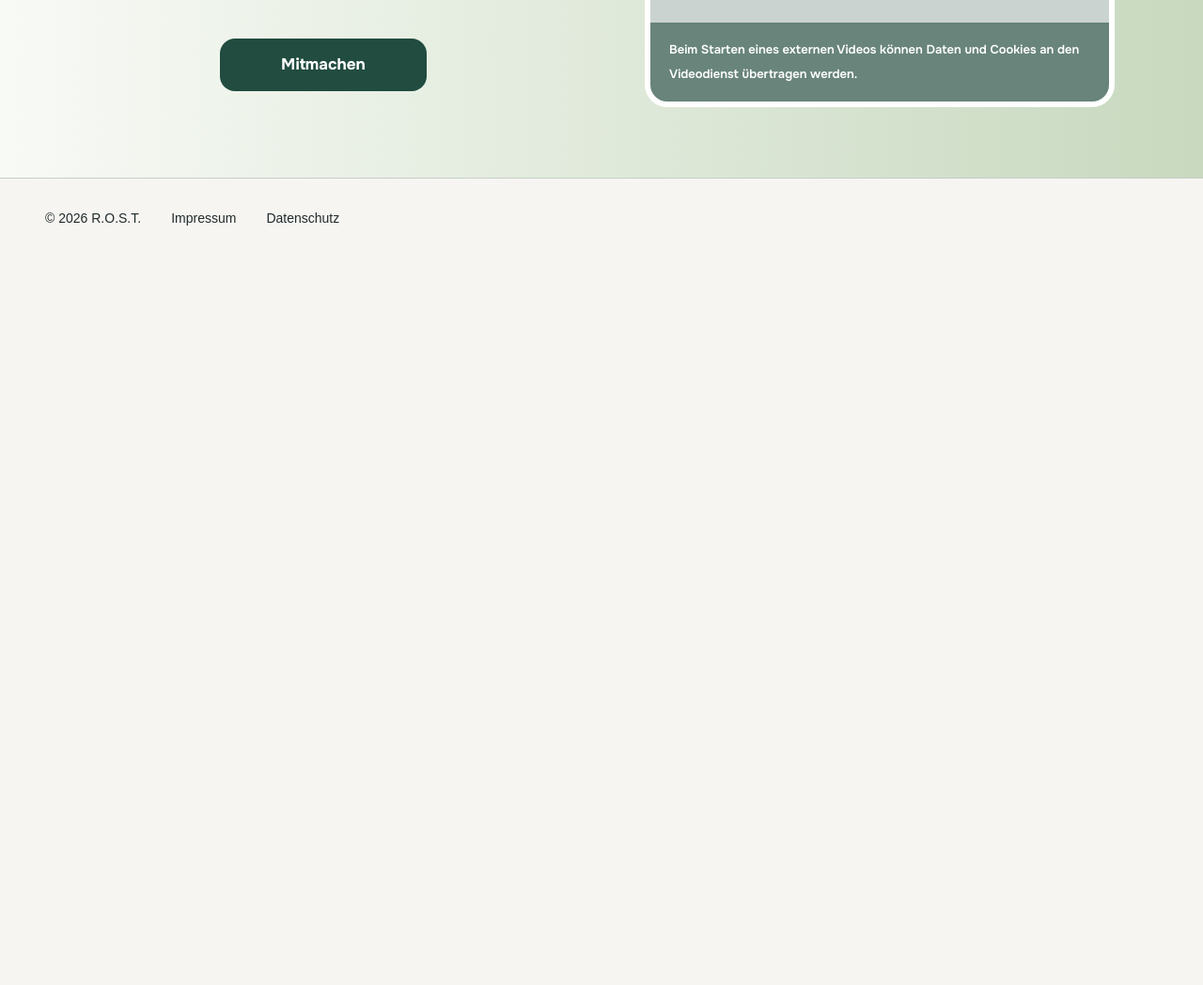
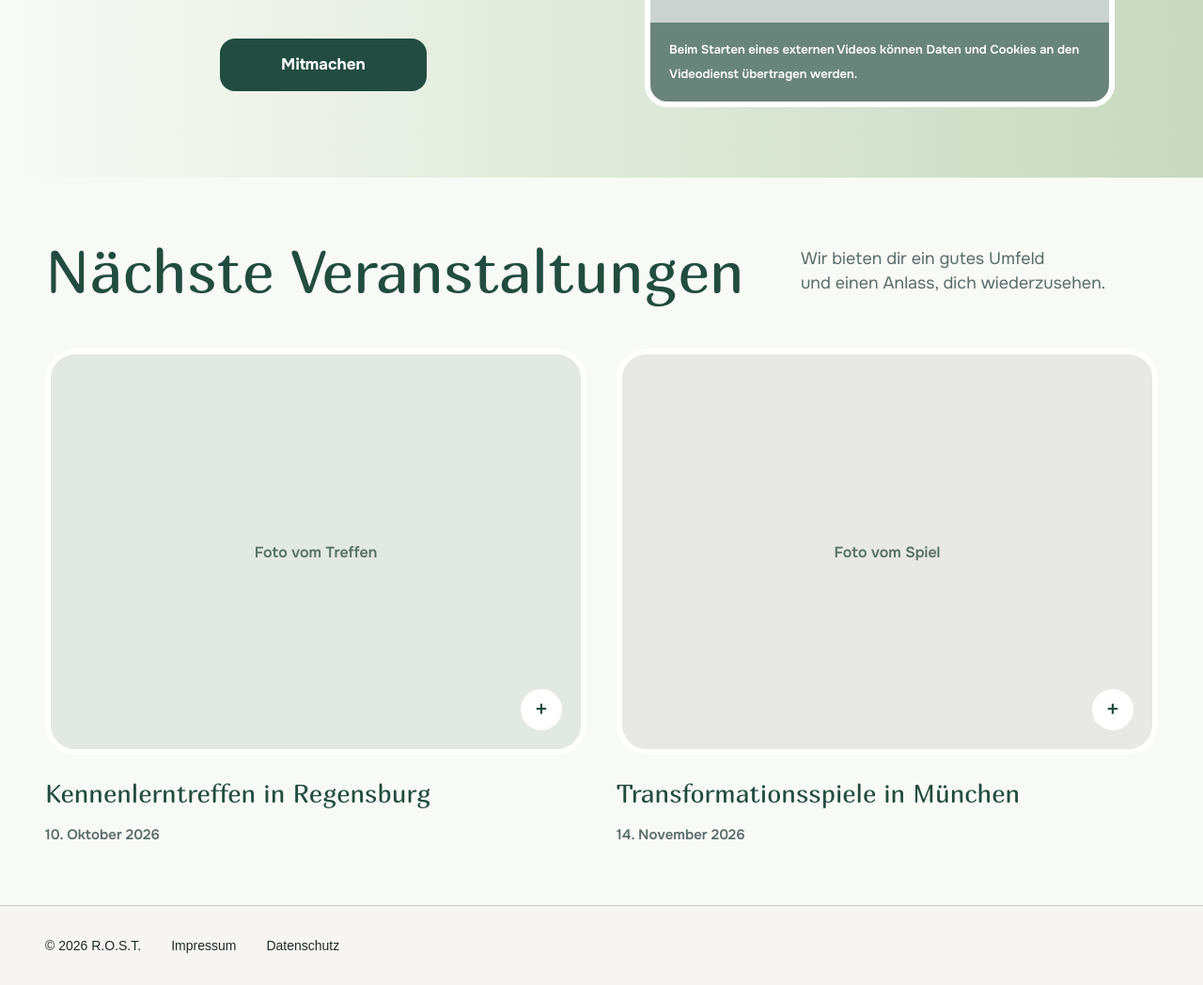
Before and after one commit to SergeyMartyn/rost, an Astro site: page /de in a window 1280 px wide. Shown: the part 589-1637 px from the top of the page at 94% size. Before the commit the page ends 863 px from the top, so only its background shows below. Built offline with nearby package versions, Linux system fonts and the light colour scheme; Astro itself is replaced by a stand-in of ours.

Commit message:
feat(home): add responsive events section with shared spacing tokens

```diff
--- /dev/null
+++ b/src/components/Events.astro
@@ -0,0 +1,89 @@
+---
+import type { Language } from '../lib/site';
+
+const { lang } = Astro.props as { lang: Language };
+
+const copy =
+  lang === 'ru'
+    ? {
+        heading: 'Ближайшие мероприятия',
+        value: [
+          'Мы предлагаем вам хорошее окружение,',
+          'а также повод встретиться снова.',
+        ],
+        events: [
+          {
+            name: 'Встреча-знакомство в Регенсбурге',
+            date: '10 октября 2026',
+            datetime: '2026-10-10',
+            placeholder: 'Фото встречи',
+          },
+          {
+            name: 'Трансформационные игры в Мюнхене',
+            date: '14 ноября 2026',
+            datetime: '2026-11-14',
+            placeholder: 'Фото игры',
+          },
+        ],
+      }
+    : {
+        heading: 'Nächste Veranstaltungen',
+        value: [
+          'Wir bieten dir ein gutes Umfeld',
+          'und einen Anlass, dich wiederzusehen.',
+        ],
+        events: [
+          {
+            name: 'Kennenlerntreffen in Regensburg',
+            date: '10. Oktober 2026',
+            datetime: '2026-10-10',
+            placeholder: 'Foto vom Treffen',
+          },
+          {
+            name: 'Transformationsspiele in München',
+            date: '14. November 2026',
+            datetime: '2026-11-14',
+            placeholder: 'Foto vom Spiel',
+          },
+        ],
+      };
+---
+
+<section class="events" aria-labelledby="events-title">
+  <div class="events__inner site-container">
+    <div class="events__intro">
+      <h2 class="events__heading" id="events-title">
+        {copy.heading}
+      </h2>
+      <p class="events__value">
+        {copy.value.map((line) => (
+          <span>{line}</span>
+        ))}
+      </p>
+    </div>
+
+    <div class="events__grid">
+      {copy.events.map((event, index) => (
+        <article class="events__item">
+          <div
+            class:list={[
+              'events__frame',
+              { 'events__frame--game': index === 1 },
+            ]}
+          >
+            <div class="events__photo" aria-hidden="true">
+              <span class="events__photo-label">{event.placeholder}</span>
+            </div>
+            <span class="events__plus" aria-hidden="true">
+              +
+            </span>
+          </div>
+          <h3 class="events__name">{event.name}</h3>
+          <time class="events__date" datetime={event.datetime}>
+            {event.date}
+          </time>
+        </article>
+      ))}
+    </div>
+  </div>
+</section>
--- a/src/pages/[...path].astro
+++ b/src/pages/[...path].astro
@@ -1,6 +1,7 @@
 ---
 import Layout from '../layouts/Layout.astro';
 import Hero from '../components/Hero.astro';
+import Events from '../components/Events.astro';
 import {
   routes,
   languages,
@@ -31,7 +32,10 @@ const title = page === 'home' ? t.title : t[page];
   }
 >
   {page === 'home' ? (
-    <Hero lang={lang} />
+    <>
+      <Hero lang={lang} />
+      <Events lang={lang} />
+    </>
   ) : (
     <div class="max-w-3xl">
       <p class="text-accent mb-5">
--- /dev/null
+++ b/src/styles/events.css
@@ -0,0 +1,166 @@
+@layer components {
+  .events {
+    padding-block: var(--space-section-block);
+    background: var(--color-events-surface);
+    color: var(--color-brand);
+    font-family: var(--font-hero-sans);
+  }
+
+  .events__intro {
+    display: flex;
+    flex-direction: column;
+    align-items: center;
+    gap: var(--space-text-stack);
+    text-align: center;
+  }
+
+  .events__heading {
+    margin: 0;
+    font-family: var(--font-display);
+    font-size: 38px;
+    font-weight: 400;
+    line-height: 1.1;
+  }
+
+  .events__value {
+    margin: 0;
+    color: var(--color-hero-copy);
+    font-size: 16px;
+    line-height: 1.45;
+  }
+
+  .events__value span {
+    display: block;
+  }
+
+  .events__grid {
+    display: grid;
+    gap: var(--space-media-row) var(--space-media-column);
+    margin-top: var(--space-section-media);
+  }
+
+  .events__item {
+    min-width: 0;
+  }
+
+  .events__frame {
+    position: relative;
+    aspect-ratio: 35 / 29;
+    overflow: hidden;
+    border: 6px solid white;
+    border-radius: var(--radius-4xl);
+    background: var(--color-events-photo-meetup);
+    transition: transform 260ms ease;
+  }
+
+  .events__frame--game {
+    background: var(--color-events-photo-game);
+  }
+
+  .events__photo {
+    display: grid;
+    width: 100%;
+    height: 100%;
+    place-items: center;
+    border-radius: calc(var(--radius-4xl) - 6px);
+    background: inherit;
+    color: var(--color-events-placeholder-text);
+    font-size: 16px;
+    font-weight: 600;
+    transition: transform 320ms ease;
+  }
+
+  .events__plus {
+    position: absolute;
+    right: 20px;
+    bottom: 20px;
+    display: grid;
+    width: 44px;
+    height: 44px;
+    place-items: center;
+    border-radius: 50%;
+    background: white;
+    color: var(--color-brand);
+    font-size: 28px;
+    line-height: 1;
+  }
+
+  .events__item:hover .events__frame {
+    transform: translateY(-8px);
+  }
+
+  .events__item:hover .events__photo {
+    transform: translateY(-16px) scale(1.04);
+  }
+
+  .events__name {
+    margin: var(--space-media-caption) 0 0;
+    font-family: var(--font-display);
+    font-size: 22px;
+    font-weight: 400;
+    line-height: 1.27;
+  }
+
+  .events__date {
+    display: block;
+    margin-top: var(--space-caption-meta);
+    color: var(--color-hero-copy);
+    font-size: 14px;
+    font-weight: 600;
+    line-height: 1.4;
+  }
+
+  @media (min-width: 48rem) {
+    .events__heading {
+      font-size: 48px;
+    }
+
+    .events__value {
+      font-size: 18px;
+    }
+
+    .events__frame {
+      aspect-ratio: 44 / 25;
+    }
+
+    .events__name {
+      font-size: 27px;
+    }
+
+    .events__date {
+      font-size: 15px;
+    }
+  }
+
+  @media (min-width: 64rem) {
+    .events__grid {
+      grid-template-columns: repeat(2, minmax(0, 1fr));
+    }
+
+    .events__frame {
+      aspect-ratio: 4 / 3;
+    }
+  }
+
+  @media (min-width: 80rem) {
+    .events__intro {
+      display: grid;
+      grid-template-columns: minmax(0, 1fr) 380px;
+      align-items: center;
+      gap: var(--space-media-column);
+      text-align: left;
+    }
+
+    .events__heading {
+      font-size: 64px;
+      white-space: nowrap;
+    }
+  }
+
+  @media (prefers-reduced-motion: reduce) {
+    .events__frame,
+    .events__photo {
+      transition: none;
+    }
+  }
+}
--- a/src/styles/global.css
+++ b/src/styles/global.css
@@ -1,5 +1,6 @@
 @import 'tailwindcss';
 @import './hero.css';
+@import './events.css';
 
 @font-face {
   font-family: Onest;
@@ -46,6 +47,10 @@
   --color-hero-end: #c8d9bf;
   --color-hero-placeholder: #cbd3d0;
   --color-hero-copy: #5b6c6b;
+  --color-events-surface: #f8faf6;
+  --color-events-photo-meetup: #e2e9e2;
+  --color-events-photo-game: #e8e8e4;
+  --color-events-placeholder-text: #577064;
   --font-sans: Arial, Helvetica, sans-serif;
   --font-hero-sans: Onest, Arial, sans-serif;
   --font-display: Marmelad, Georgia, serif;
@@ -70,7 +75,10 @@
 
 @layer components {
   .site-container {
-    width: min(calc(100% - 2 * var(--page-gutter)), var(--container-content));
+    width: min(
+      calc(100% - 2 * var(--space-section-inline)),
+      var(--container-content)
+    );
     margin-inline: auto;
   }
 
@@ -370,17 +378,29 @@
 @layer base {
   :root {
     --page-gutter: var(--spacing-page-mobile);
+    --space-section-block: calc(var(--spacing) * 12);
+    --space-section-inline: var(--page-gutter);
+    --space-text-stack: calc(var(--spacing) * 6);
+    --space-section-media: calc(var(--spacing) * 6);
+    --space-media-column: calc(var(--spacing) * 8);
+    --space-media-row: calc(var(--spacing) * 12);
+    --space-media-caption: calc(var(--spacing) * 6);
+    --space-caption-meta: calc(var(--spacing) * 2);
   }
 
   @media (min-width: 48rem) {
     :root {
       --page-gutter: var(--spacing-page-tablet);
+      --space-section-block: calc(var(--spacing) * 16);
+      --space-section-media: calc(var(--spacing) * 8);
+      --space-caption-meta: calc(var(--spacing) * 4);
     }
   }
 
   @media (min-width: 64rem) {
     :root {
       --page-gutter: var(--spacing-page-desktop);
+      --space-section-media: calc(var(--spacing) * 12);
     }
   }
 
--- /dev/null
+++ b/tests/browser/events.spec.ts
@@ -0,0 +1,65 @@
+import { test, expect } from '@playwright/test';
+
+test('events section keeps shared spacing and equal card widths', async ({
+  page,
+}) => {
+  for (const width of [390, 768, 1440]) {
+    await page.setViewportSize({ width, height: 900 });
+    await page.goto('/ru/');
+
+    const section = page.locator('.events');
+    const frames = section.locator('.events__frame');
+    await expect(section.locator('h2')).toHaveText('Ближайшие мероприятия');
+    await expect(section.locator('.events__value')).toHaveText(
+      'Мы предлагаем вам хорошее окружение,а также повод встретиться снова.',
+    );
+
+    const widths = await frames.evaluateAll((elements) =>
+      elements.map((element) => element.getBoundingClientRect().width),
+    );
+    expect(widths).toHaveLength(2);
+    expect(widths[0]).toBeCloseTo(widths[1], 1);
+
+    const padding = await section.evaluate((element) => {
+      const style = getComputedStyle(element);
+      return [style.paddingTop, style.paddingBottom];
+    });
+    expect(padding[0]).toBe(padding[1]);
+    expect(
+      await page.evaluate(
+        () => document.documentElement.scrollWidth <= innerWidth,
+      ),
+    ).toBe(true);
+
+    await page.screenshot({
+      path: `test-results/events-ru-${width}.png`,
+      fullPage: true,
+    });
+  }
+
+  await page.setViewportSize({ width: 1440, height: 900 });
+  await page.goto('/ru/');
+  const firstFrame = page.locator('.events__frame').first();
+  await firstFrame.hover();
+  await expect(firstFrame).toHaveCSS('transform', 'matrix(1, 0, 0, 1, 0, -8)');
+  await expect(firstFrame.locator('.events__photo')).not.toHaveCSS(
+    'transform',
+    'none',
+  );
+
+  await page.setViewportSize({ width: 390, height: 900 });
+  await page.goto('/de/');
+  await expect(page.locator('.events__heading')).toHaveText(
+    'Nächste Veranstaltungen',
+  );
+  await expect(page.locator('.events__item')).toHaveCount(2);
+  expect(
+    await page.evaluate(
+      () => document.documentElement.scrollWidth <= innerWidth,
+    ),
+  ).toBe(true);
+  await page.screenshot({
+    path: 'test-results/events-de-390.png',
+    fullPage: true,
+  });
+});
```
